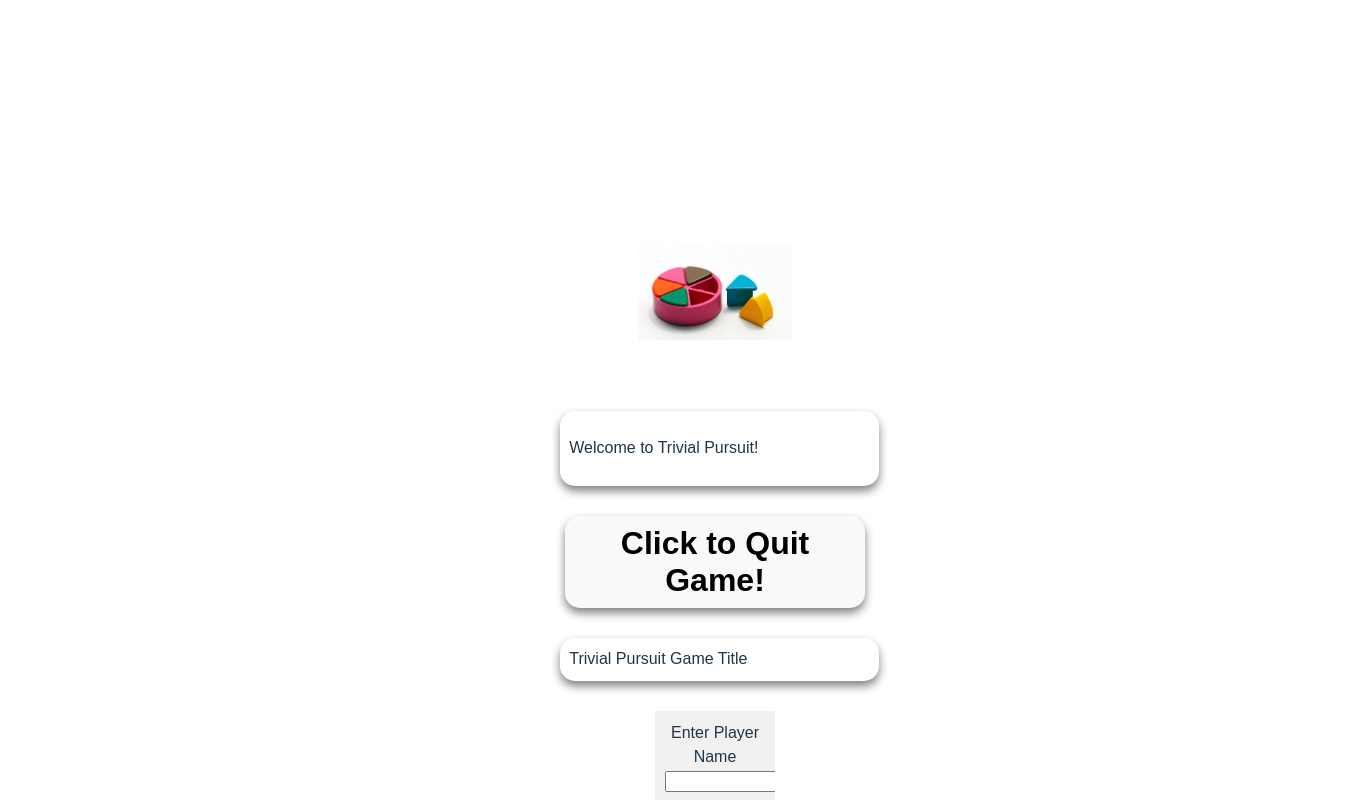
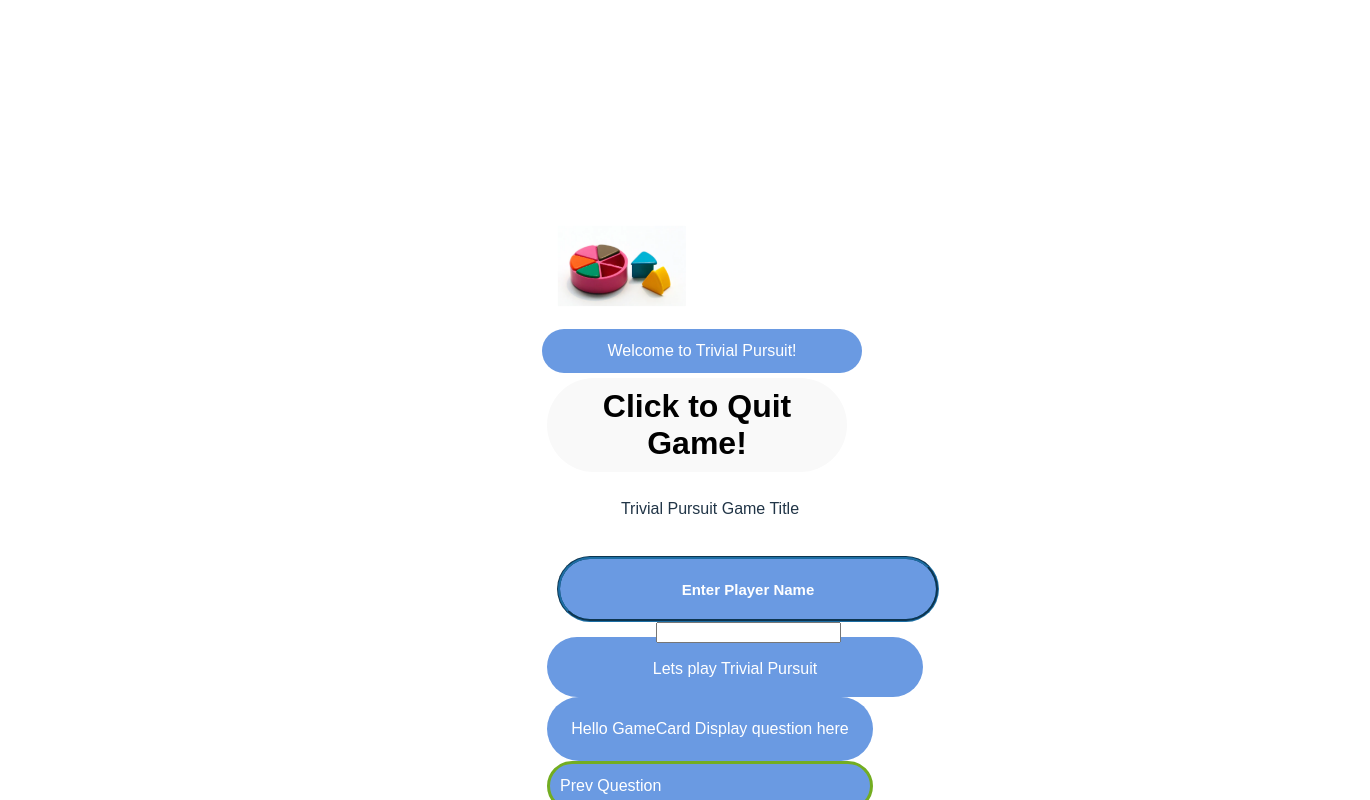
Before and after one commit to mbriese/TrivialPursuits, a React (Vite) app in the folder TrivialPursuitGame/: page / in a window 1280 px wide. Both pictures are taken after a click on the button "Click to Play Game!". Shown: the top 800 px of the page, 1370 px wide, since content can reach past the window. Built offline with nearby package versions, Linux system fonts and the light colour scheme.

Commit message:
fixing format issues

```diff
--- a/TrivialPursuitGame/src/App.css
+++ b/TrivialPursuitGame/src/App.css
@@ -1,19 +1,22 @@
-#root {
-  max-width: 500px;
-  margin: 50px;
-  padding: 10px;
-  text-align: center;
+html, body {
+  margin: 0;
+  padding: 50px;
+  width: 50%;
+  font-family: 'Roboto', sans-serif;
+  height: 50%;
+  display: flex;
+  flex-direction: column;
 }
 
 .header {
-  background-color: #F1F1F1;
+  background-color: white;
   text-align: center;
-  padding: 20px;
+  padding: 5px;
 }
 
 .logo {
-  height: 6em;
-  padding: 1.5em;
+  height: 5em;
+  padding: 1em;
   will-change: filter;
   transition: filter 300ms;
 }
@@ -38,32 +41,99 @@
     animation: logo-spin infinite 20s linear;
   }
 }
-
-/* The navbar container */
-.topnav {
-  overflow: hidden;
-  background-color: #F1F1F1;
+.main-nav {
+  height: 20px;
+  top: 0;
+  background-color: #4169E1; /* Royal Blue */
+  color: white;
+  text-align: center;
+  padding: 10px 0;
+  width: 100%; /* Cover the full width */
+  z-index: 1000; /* Ensures it's above other items */
+}
+.main-nav h1 {
+  margin: 10px 0 0;
+  font-size: 2em; /* Large title */
 }
 
-/* Navbar links */
-.topnav a {
-  float: left;
-  display: block;
-  color: #f2f2f2;
-  text-align: center;
-  padding: 14px 16px;
-  text-decoration: none;
+.main-nav p {
+  margin: 0 0 10px;
+  font-style: italic;
+}
+.category-nav {
+  background-color: #303030; /* Dark contrasting background for category badges */
+  padding: 10px 0;
 }
 
-/* Links - change color on hover */
-.topnav a:hover {
-  background-color: #ddd;
-  color: black;
+.badge {
+  display: inline-block;
+  padding: 5px 15px;
+  margin: 0 5px;
+  border-radius: 50px; /* Pill shape */
+  background-color: #6A9AE2; /* Lighter shade of blue */
+  color: white;
+  border: none;
+  cursor: pointer;
+  transition: background-color 0.3s;
 }
 
-.topnav {
-  overflow: hidden;
-  background-color: #F1F1F1;
+.badge:hover {
+  background-color: #4169E1; /* Slightly darker on hover */
+}
+
+.content {
+  padding-top: 20px; /* Adjust based on the total height of the fixed navbar and sub-nav */
+}
+
+.cardsContainer {
+  display: flex;
+  flex-wrap: wrap; /* Allows items to wrap to the next line */
+  gap: 20px; /* Adjust the space between cards */
+  row-gap: 20px;
+  padding: 20px; /* Padding around the entire grid */
+  justify-content: center; /* Center items in the container */
+}
+
+.card, .card-back {
+  background-color: #4169E1;
+  box-shadow:0 4px 8px rgba(0,0,0,0.5);
+  color: white;
+  border-radius: 10px;
+  padding: 15px;
+  height: 150px;
+  width: 200px;
+  transition: transform 0.3s ease;
+  display: flex;
+  flex-direction: column;
+}
+
+.top {
+  display: flex;
+  flex-direction: row;
+}
+
+
+.card-back{
+  background-color: #b322a3;
+  cursor: pointer;
+}
+
+.card:hover {
+  transform: scale(1.05);
+  background-color: #6A9AE2;
+  cursor: pointer;
+}
+
+.category-button {
+  color: white;
+  font-weight: bold;
+  padding: 10px;
+  margin-right: 5px;
+  background-color: #6A9AE2;
+}
+.categoryButton:hover {
+  transform: scale(1.10);
+  background-color: #4169E1;
 }
 
 /* question and category nav links */
@@ -117,13 +187,12 @@ body {
   background-color: white;
 }
 
-
 .category-section-title {
-  font-size: 3rem;
-  font-weight: 700;
+  font-size: 15px;
+  text-align: left;
+  font-weight: bold;
   margin: 15px;
-  line-height: 1;
-  border: 8px groove #1C6EA4;
+  border: 3px groove #1C6EA4;
 }
 
 .button {
@@ -189,25 +258,9 @@ body {
   padding: 3%;
 }
 
-.card {
-  padding-top: 10px;
-  padding-bottom: 30px;
-}
 
-.read-the-docs {
-  color: #888;
-}
 
-.parent {
-  display: flex;
-  height: 200px;
-}
 
-.child {
-  width: 100px;
-  height: 100px;
-  margin: auto;
-}
 
 .flex-container {
   flex-flow: row wrap;
--- a/TrivialPursuitGame/src/App.tsx
+++ b/TrivialPursuitGame/src/App.tsx
@@ -1,6 +1,7 @@
 import { useState } from "react";
 import "./App.css";
 import Message from "./Message";
+import GetName from "./components/GetName";
 import GameCard from "./components/GameCard";
 
 
@@ -44,19 +45,19 @@ function App() {
         />
       </div>
 
-      <div className="card">
-        <div className="container center">
+      <div className="containerCard">
+        <div className="badge center">
           <Message/>
         </div>
         { !playAnswer &&
             <button
-            className="h2 container button center"
+            className="h2 cardsContainer button center"
             onClick={(playHandler)}>
           Click to Play Game!
         </button>}
         {  !quit &&
             <button
-            className="h2 container button center"
+            className="h2 cardsContainer button center"
             onClick={(quitHandler)}>
           Click to Quit Game!
         </button>
@@ -64,9 +65,9 @@ function App() {
 
         { playAnswer &&
             <>
-              <div className="h2 container center">{gameName}</div>
+              <div className="badeg cardsContainer">{gameName}</div>
 
-              <div className="topnav flex-container center child">
+              <div className="badge cardsContainer main-nav category-section-title">
                 Enter Player Name
                 <input
                     type="string"
@@ -75,38 +76,36 @@ function App() {
                     onChange={handleChange}
                     value={playerName}
                 />
-
               </div>
-              <div className="topnav container card child">Lets play Trivial Pursuit {playerName}</div>
-              {{playerName} && <div className="topnav container card">
+              <div className="badge main-nav cardsContainer">Lets play Trivial Pursuit {playerName}</div>
+              {{playerName} && <div className="badge cardsContainer">
                 <GameCard/>
               </div>}
-              <div className="topnav container">
-                      <span className="button-nav button left">
+              {{playAnswer} && <div className="flex-container">
+                      <span className="badge category-nav left">
                           Prev Question
                       </span>
-                <span className="button-nav button right">
+                <span className="badge category-nav right">
                           Next Question
                       </span>
+              </div>}
+              <div className="flex-container">
+              <span className="badge button left">Prev Category</span>
+              <span className="badge button right">Next Category</span>
               </div>
-              <div className="topnav container">
-              <span className="h2 topnav button-item center">Previous Category</span>
-              <span className="h2 topnav button-item center">Next Category</span>
-              </div>
-              <button
-                  className="h2 button-item"
+              <div>
+              <span
+                  className="flex-container"
                   onClick={() => setCount((count) => count + 1)}>
                 category score is {count}
-              </button>
-              <button
-                  className="h2 button-item"
+              </span>
+              <span className="flex-container"
                   onClick={() => setCount((count) => count + 1)}>
                 overall score is {count}
-              </button>
+              </span>
+              </div>
             </>
         }
-
-
       </div>
     </div>
   );
--- a/TrivialPursuitGame/src/Message.tsx
+++ b/TrivialPursuitGame/src/Message.tsx
@@ -1,7 +1,7 @@
 function Message() {
   return (
     <>
-      <p>Welcome to Trivial Pursuit!</p>
+      Welcome to Trivial Pursuit!
     </>
   );
 }
--- a/TrivialPursuitGame/src/components/GameCard.tsx
+++ b/TrivialPursuitGame/src/components/GameCard.tsx
@@ -4,6 +4,7 @@ const GameCard = () => {
     return (
         <div >
             Hello GameCard
+            Display question here
         </div>
     );
 };
```
